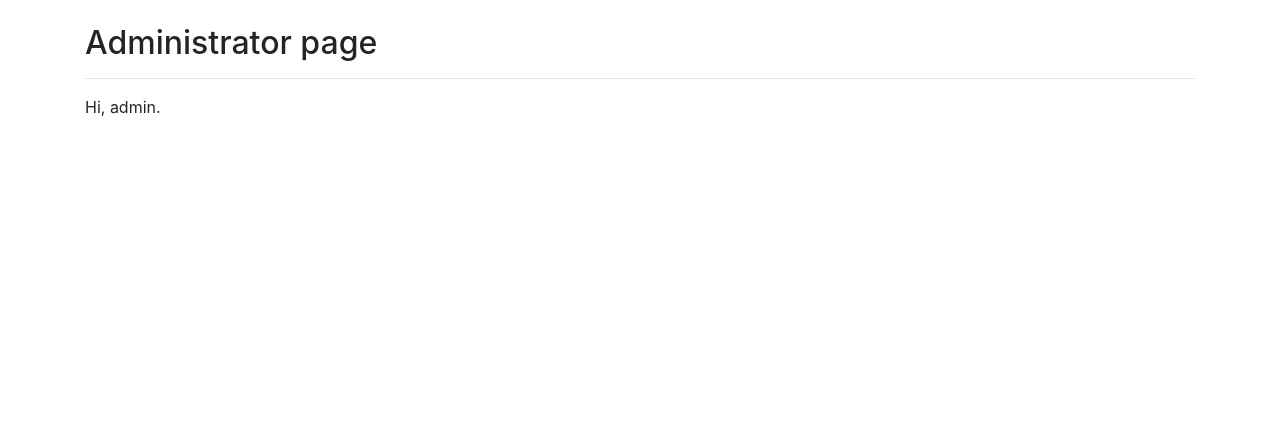
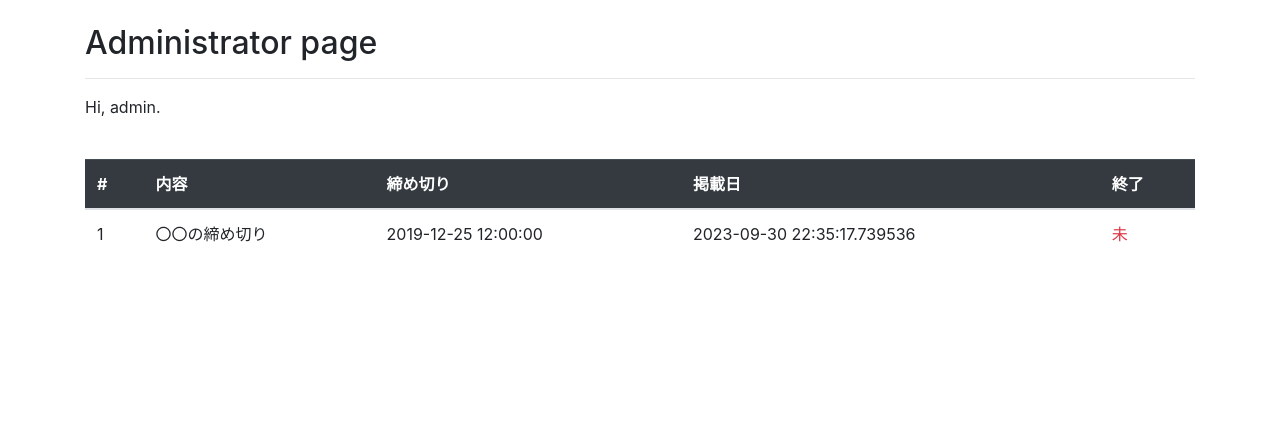
Before and after one commit to naka520/FastAPI_todo, a FastAPI app: page /admin in a window 1280 px wide. Shown: the top 441 px of the page. Run offline with FastAPI, Linux system fonts and the light colour scheme; some libraries are stand-ins or nearby versions.

Commit message:
[modify]第2回の分完了

```diff
--- a/templates/admin.html
+++ b/templates/admin.html
@@ -1,10 +1,37 @@
-<!-- templates/admin.html -->
-
 {% extends "layout.html" %}
 {% block content %}
 <br>
 <h2>Administrator page</h2>
 <hr>
-<p>Hi, {{ username }}.</p>
+<p>Hi, {{ user['username'] }}.</p>
+
+<br>
+<table class="table">
+    <thead class="table-dark">
+    <tr>
+        <th>#</th>
+        <th>内容</th>
+        <th>締め切り</th>
+        <th>掲載日</th>
+        <th>終了</th>
+    </tr>
+    </thead>
+    <tbody>
+    {% for t in task %}
+    <tr>
+        <td>{{ t['id'] }}</td>
+        <td>{{ t['content'] }}</td>
+        <td>{{ t['deadline'] }}</td>
+        <td>{{ t['date'] }}</td>
+        <td>{% if t['done'] %}
+            <div class="text-success">済</div>
+            {% else %}
+            <div class="text-danger">未</div>
+            {% endif %}
+        </td>
+    </tr>
+    {% endfor %}
+    </tbody>
+</table>
 
 {% endblock %}
```
Also changed, not shown: controllers.py (+8 -1 lines).
